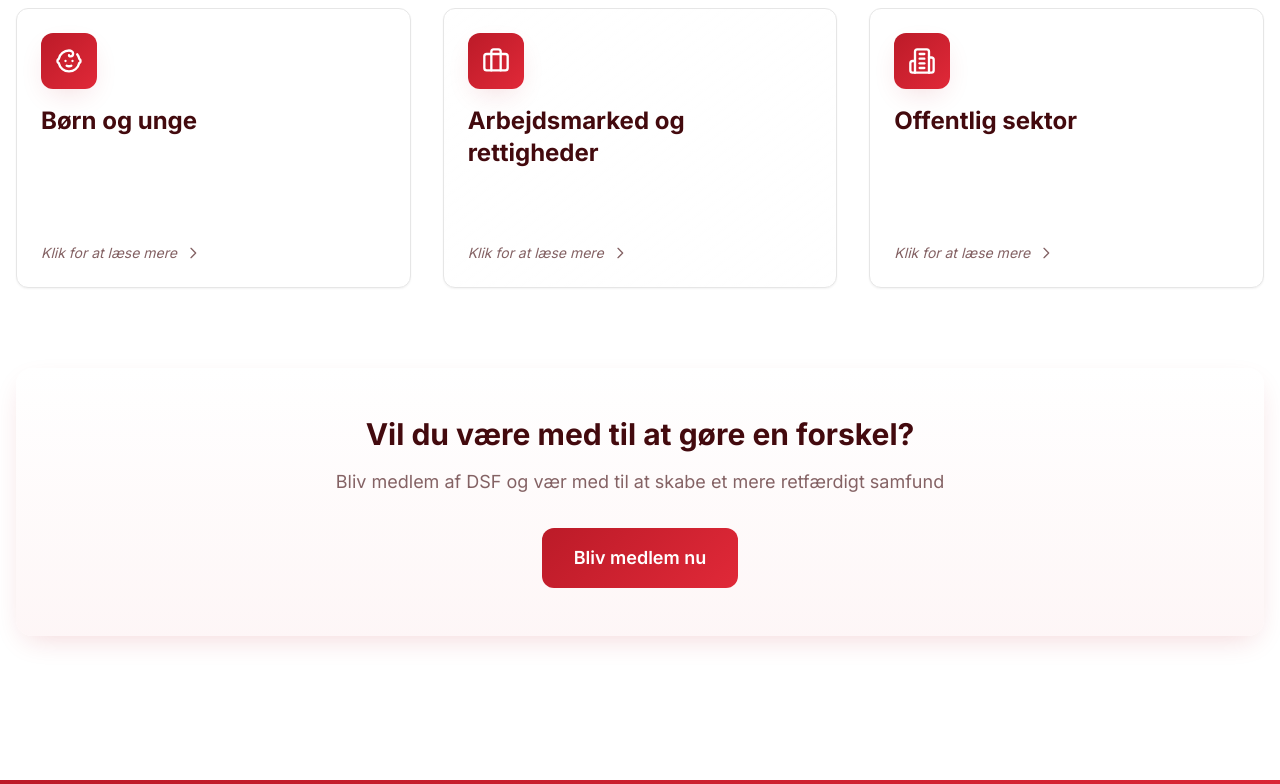
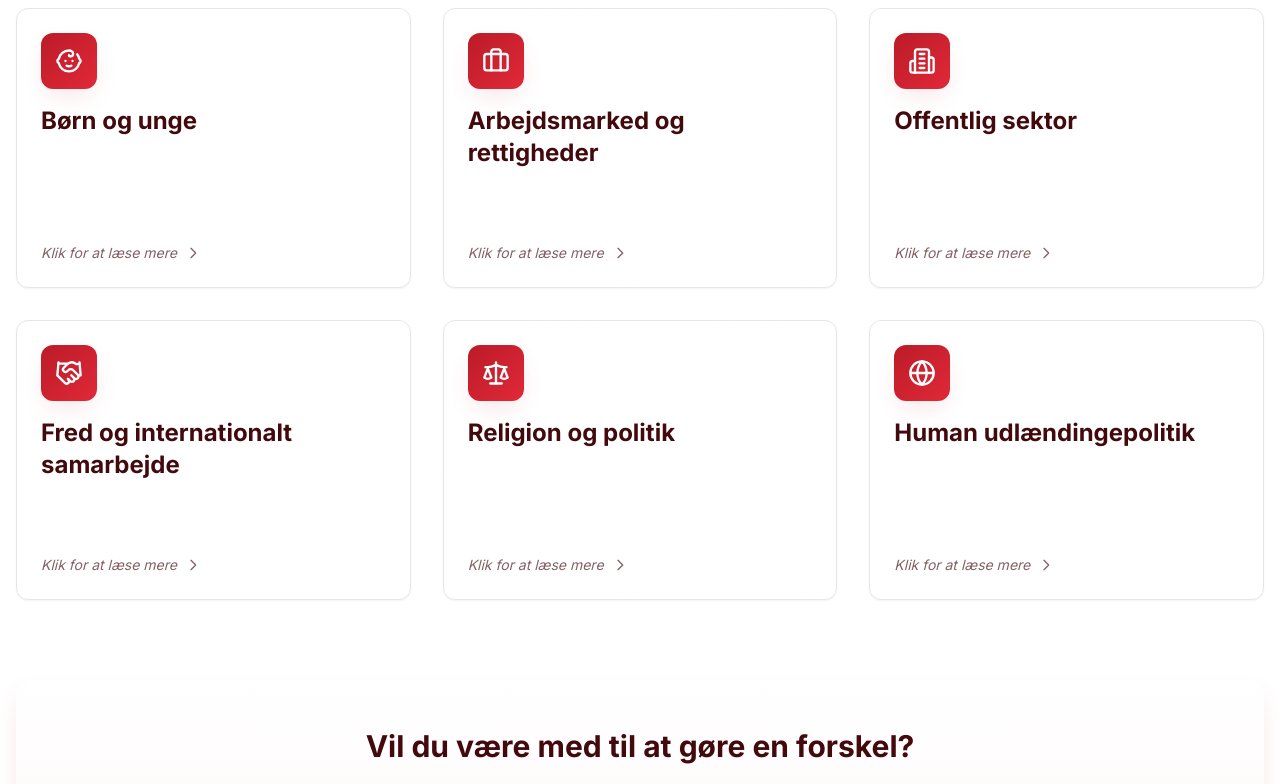
Before and after one commit to ItzLukaas/dsf-hjemmeside-fremad, a React (Vite) app: page /maerkesager in a window 1280 px wide. Shown: the part 556-1340 px from the top of the page. Built offline with nearby package versions, Linux system fonts and the light colour scheme; the HTML template or start-up script is replaced by a standard one.

Commit message:
Add new policies to website

```diff
--- a/src/pages/Index.tsx
+++ b/src/pages/Index.tsx
@@ -1,5 +1,5 @@
 import { Link } from "react-router-dom";
-import { Heart, Leaf, Users, Baby, Briefcase, Building2, ArrowRight } from "lucide-react";
+import { Heart, Leaf, Users, Baby, Briefcase, Building2, ArrowRight, Handshake, Scale, Globe } from "lucide-react";
 import Navigation from "@/components/Navigation";
 import Footer from "@/components/Footer";
 import { Button } from "@/components/ui/button";
@@ -23,6 +23,15 @@ const Index = () => {
   }, {
     title: "Offentlig sektor",
     icon: Building2
+  }, {
+    title: "Fred og samarbejde",
+    icon: Handshake
+  }, {
+    title: "Religion og politik",
+    icon: Scale
+  }, {
+    title: "Udlændingepolitik",
+    icon: Globe
   }];
   return <div className="min-h-screen bg-background">
       <Navigation />
--- a/src/pages/Policies.tsx
+++ b/src/pages/Policies.tsx
@@ -1,4 +1,4 @@
-import { Heart, Leaf, Users, Baby, Briefcase, Building2 } from "lucide-react";
+import { Heart, Leaf, Users, Baby, Briefcase, Building2, Handshake, Scale, Globe } from "lucide-react";
 import Navigation from "@/components/Navigation";
 import Footer from "@/components/Footer";
 import PolicyCard from "@/components/PolicyCard";
@@ -33,6 +33,21 @@ const policies = [
     title: "Offentlig sektor",
     description: "En stærk offentlig sektor er fundamentet for velfærdssamfundet. Vi vil stoppe nedskæringer og investere i vores fælles service.",
     icon: Building2,
+  },
+  {
+    title: "Fred og internationalt samarbejde",
+    description: "Vi prioriterer fred og internationalt samarbejde frem for militær oprustning. Dialog og diplomati er vejen til en mere sikker verden.",
+    icon: Handshake,
+  },
+  {
+    title: "Religion og politik",
+    description: "Vi kæmper for adskillelse af religion og politik med fuld respekt for alles trosfrihed. Religion er en privat sag, og politik skal være sekulær.",
+    icon: Scale,
+  },
+  {
+    title: "Human udlændingepolitik",
+    description: "Vi arbejder for en human udlændingepolitik med fokus på integration, fællesskab og lige muligheder for alle, der kommer til Danmark.",
+    icon: Globe,
   },
 ];
 
```
